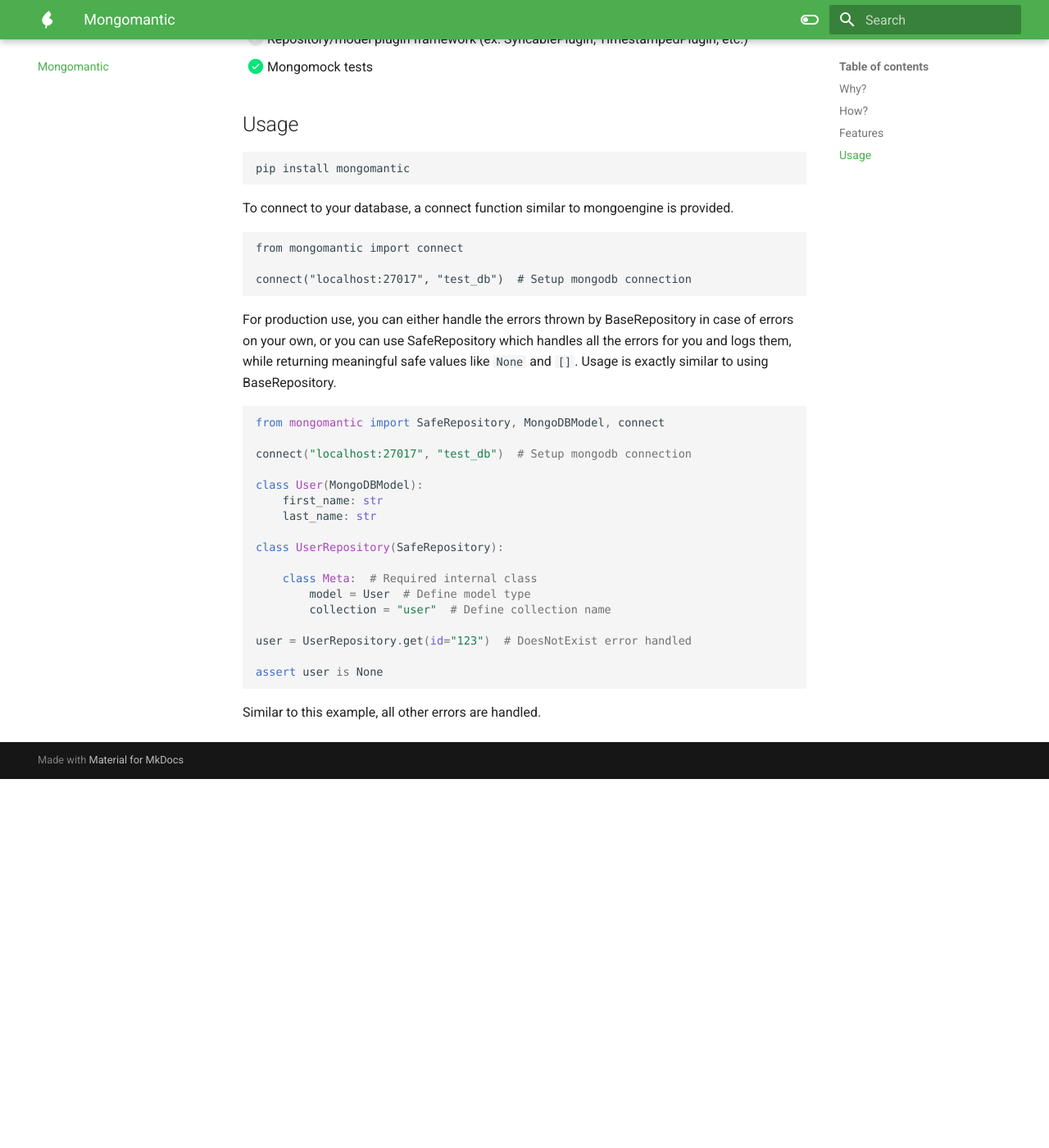
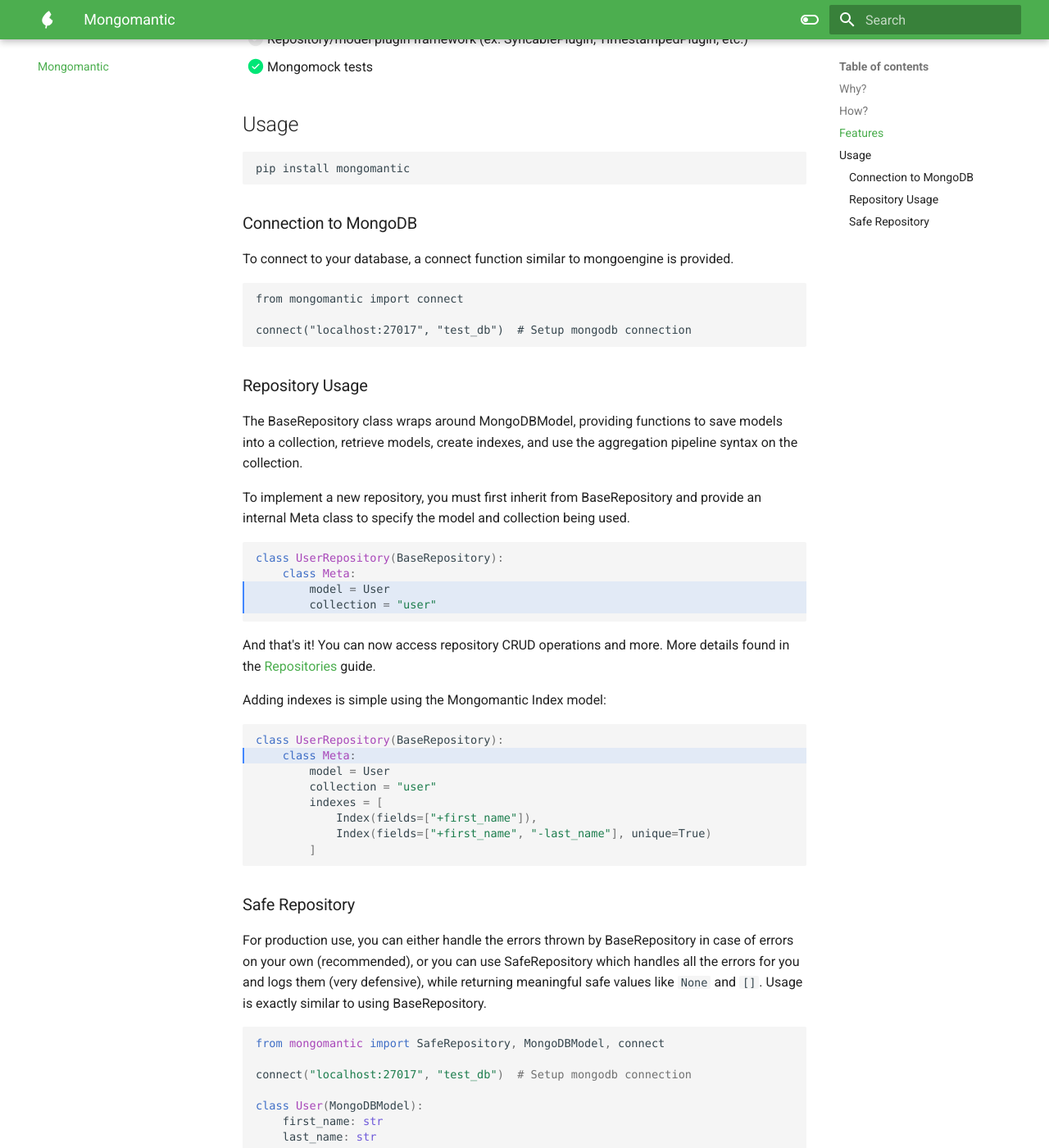
Before and after one commit to RamiAwar/Mongomantic, an MkDocs documentation site: the page built from docs/index.md, in a window 1280 px wide and 1400 px high, scrolled down 1621 px. Shown: the whole window at 82% size. Built offline with MkDocs 1.6.1 and Material for MkDocs 9.7.7, drawn with Linux system fonts in a browser that asks for light colours; some web fonts are replaced; before the commit the page ends 2571 px from its top, so only the background shows below that.

Commit message:
Fixed style errors, added documentation

````diff
--- a/docs/index.md
+++ b/docs/index.md
@@ -62,6 +62,8 @@
 pip install mongomantic
 ```
 
+### Connection to MongoDB
+
 To connect to your database, a connect function similar to mongoengine is provided.
 
 ```
@@ -70,7 +72,37 @@
 connect("localhost:27017", "test_db")  # Setup mongodb connection
 ```
 
-For production use, you can either handle the errors thrown by BaseRepository in case of errors on your own, or you can use SafeRepository which handles all the errors for you and logs them, while returning meaningful safe values like `None` and `[]`. Usage is exactly similar to using BaseRepository.
+### Repository Usage
+
+The BaseRepository class wraps around MongoDBModel, providing functions to save models into a collection, retrieve models, create indexes, and use the aggregation pipeline syntax on the collection.
+
+To implement a new repository, you must first inherit from BaseRepository and provide an internal Meta class to specify the model and collection being used.
+
+```python hl_lines="3 4"
+class UserRepository(BaseRepository):
+    class Meta:
+        model = User
+        collection = "user"
+```
+
+And that's it! You can now access repository CRUD operations and more. More details found in the [Repositories](repository.md) guide.
+
+Adding indexes is simple using the Mongomantic Index model:
+
+```python hl_lines="2"
+class UserRepository(BaseRepository):
+    class Meta:
+        model = User
+        collection = "user"
+        indexes = [
+            Index(fields=["+first_name"]),
+            Index(fields=["+first_name", "-last_name"], unique=True)
+        ]
+```
+
+### Safe Repository
+
+For production use, you can either handle the errors thrown by BaseRepository in case of errors on your own (recommended), or you can use SafeRepository which handles all the errors for you and logs them (very defensive), while returning meaningful safe values like `None` and `[]`. Usage is exactly similar to using BaseRepository.
 
 ```python
 from mongomantic import SafeRepository, MongoDBModel, connect
````
Also changed, not shown: README.md (+32 -0 lines), docs/repository.md (added, +5 -0 lines), 1 other file.
